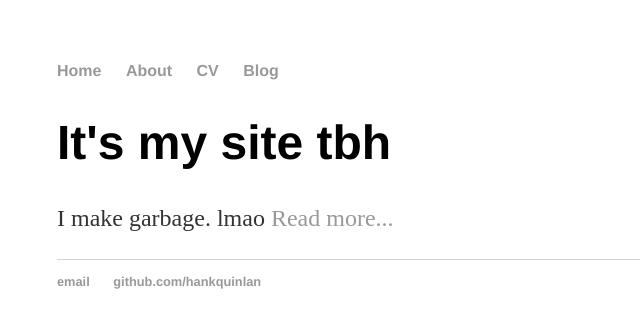
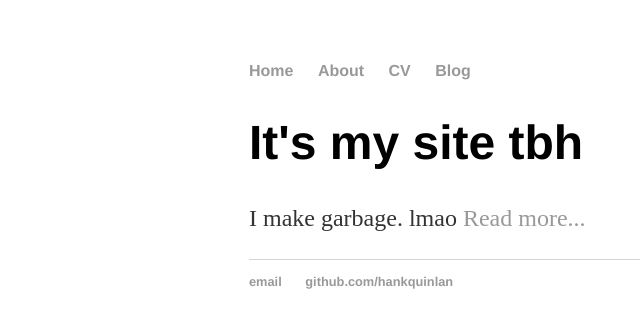
Before and after one commit to glasscaked/strip, a Jekyll site: the page built from index.html, in a window 1280 px wide. Shown: the top 328 px of the page, without its empty margins (135-775 px from the left). Built offline with Jekyll 4.4.1, drawn with Linux system fonts in a browser that asks for light colours.

Commit message:
Update main.css

```diff
--- a/css/main.css
+++ b/css/main.css
@@ -1,4 +1,4 @@
-body { margin: 60px auto; width: 70%; }
+body { margin: 60px auto; width: 40%; }
 
 a { text-decoration: none; color: #999; }
 a:hover { text-decoration: underline; }
```
